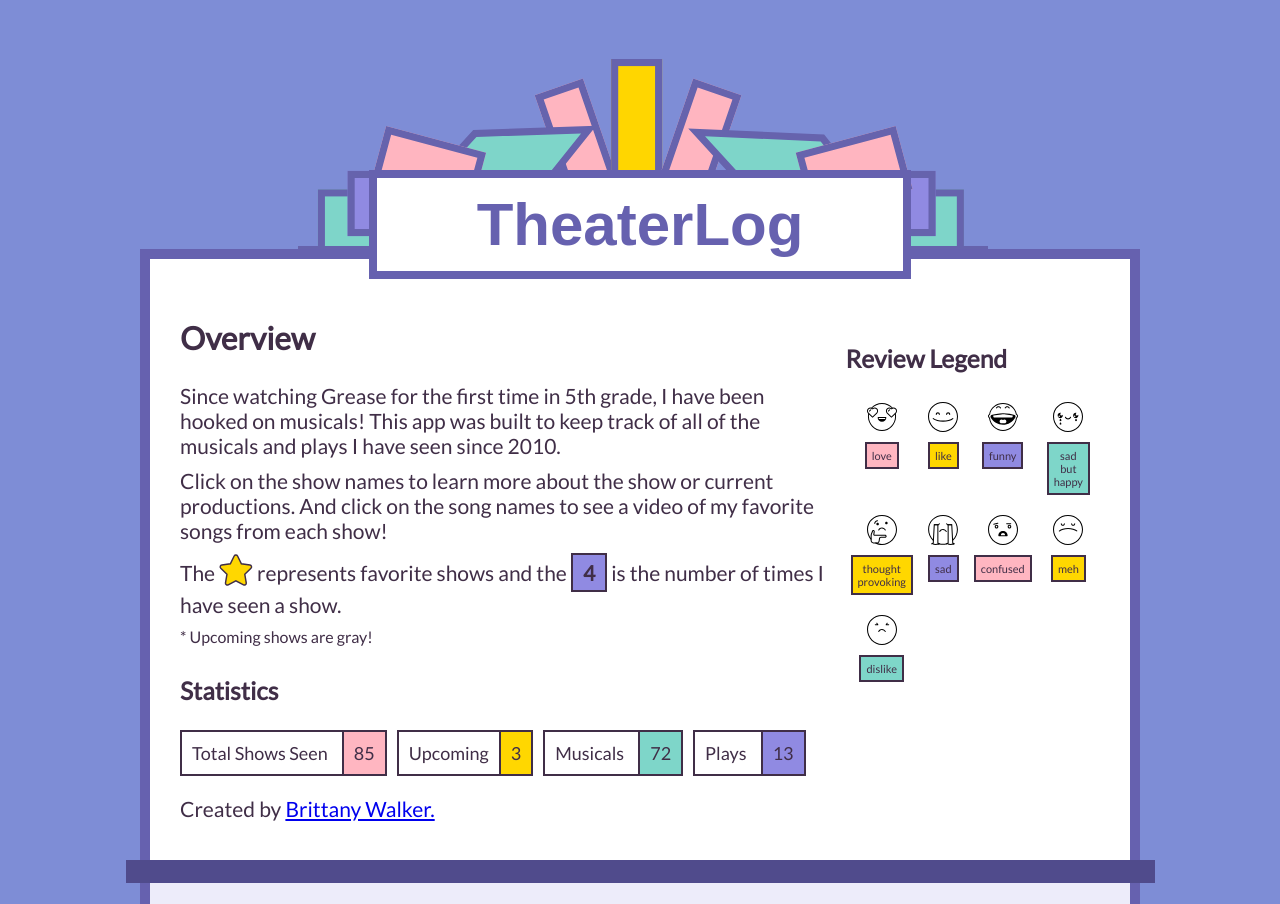
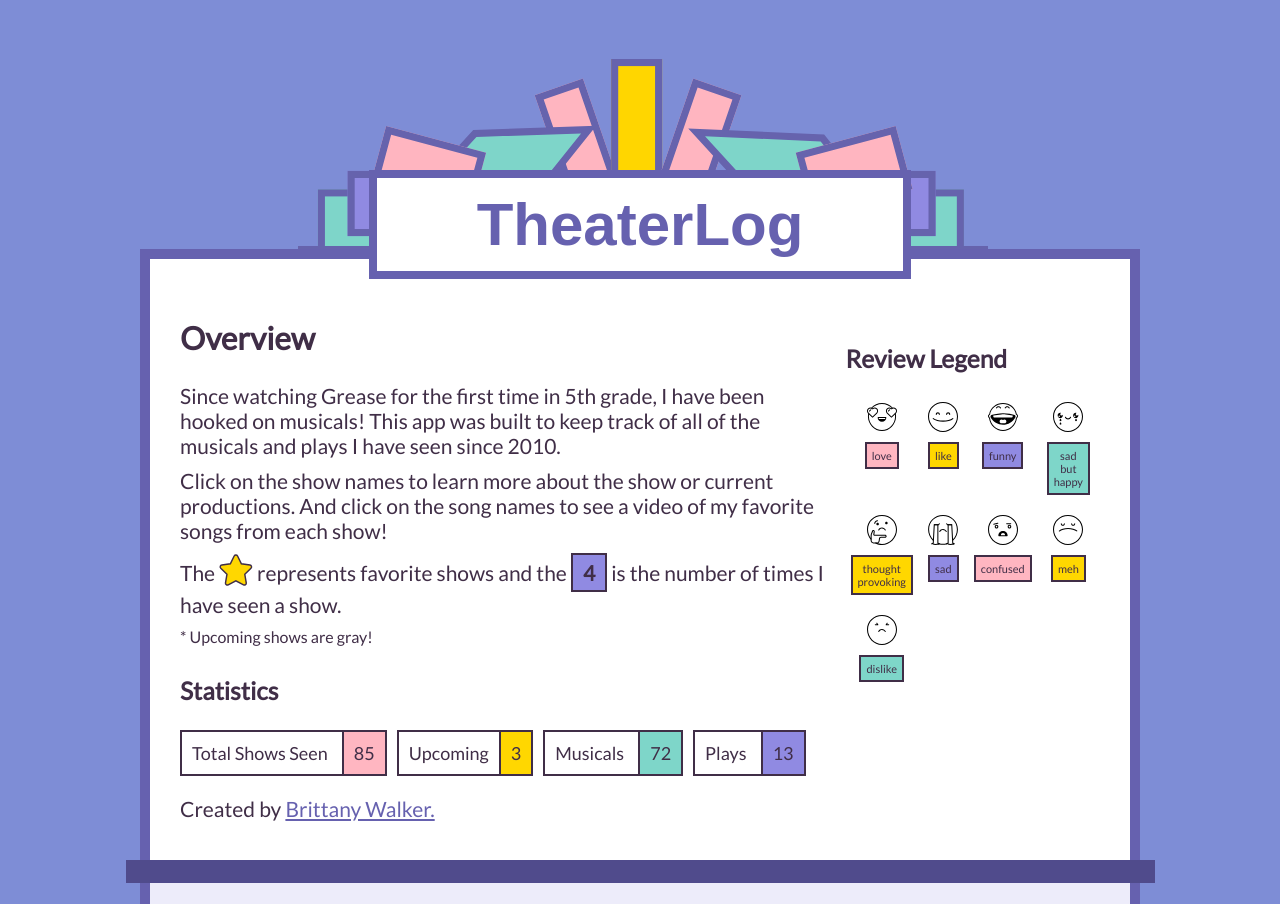
Before and after one commit to brittanyrw/theaterlog, a Vue app: page / in a window 1280 px wide. Shown: the top 904 px of the page. Built offline with nearby package versions, Linux system fonts and the light colour scheme; a web font is replaced by a local one.

Commit message:
style portfolio link

```diff
--- a/src/components/Hero.vue
+++ b/src/components/Hero.vue
@@ -17,7 +17,7 @@
           <div class="counter musical-stat"><p>Musicals</p> <p>{{ musicalsCounter + 26}}</p></div>
           <div class="counter play-stat"><p>Plays</p> <p>{{ playsCounter}}</p></div>
         </div>
-        <p>Created by <a href="https://musicalwebdev.com" target="_blank">Brittany Walker.</a></p>
+        <p class="portfolio-link">Created by <a href="https://musicalwebdev.com" target="_blank">Brittany Walker.</a></p>
       </div>
       <div class="window">
         <div class="review-legend">
@@ -103,6 +103,10 @@ export default {
     grid-template-columns: 1.5fr .5fr;
     grid-auto-rows: auto;
     text-align: left;
+  }
+
+  .portfolio-link a {
+    color: #6661af;
   }
 
   .stats-intro .multi-example {
```
